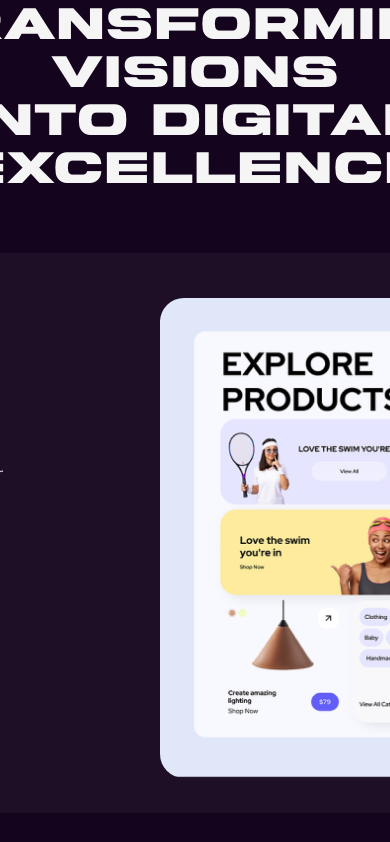
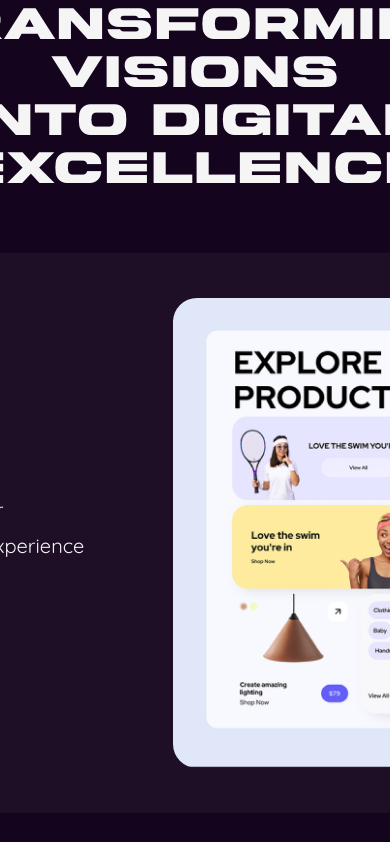
Before and after one commit to AlexisChesneau/Portfolio, a React (Vite) app: page / in a window 390 px wide. Shown: the part 2221-3063 px from the top of the page. Built offline with nearby package versions, Linux system fonts and the light colour scheme.

Commit message:
correcting responsive

```diff
--- a/src/components/Profil.jsx
+++ b/src/components/Profil.jsx
@@ -3,7 +3,7 @@ import CustomButton from "./CustomButton";
 export default function Profil() {
   return (
     <section>
-      <div className="w-full h-[1px] bg-white absolute top-[41%] opacity-60"></div>
+      <div className="w-full h-[1px] bg-white absolute top-[30%] opacity-60 max-[1920px]:top-[41%]"></div>
       <div className="w-[1px] h-[51.4rem] bg-white absolute left-[62%] opacity-60"></div>
       <header className="flex items-center justify-between pt-12 px-24">
         <h3 className="text-5xl">PortFolio</h3>
--- a/src/components/Projet.jsx
+++ b/src/components/Projet.jsx
@@ -21,7 +21,7 @@ export default function Projet() {
             <p className="pt-32">{project.date}</p>
           </div>
           <img
-            className={`w-[40rem] h-[30rem] rounded-3xl ${
+            className={`h-[100%] rounded-3xl ${
               idx % 2 === 1 ? "mr-20" : "ml-20"
             }`}
             src={project.src}
--- a/tailwind.config.js
+++ b/tailwind.config.js
@@ -2,6 +2,16 @@
 module.exports = {
   content: ["./index.html", "./src/**/*.{js,ts,jsx,tsx}"],
   theme: {
+    screens: {
+      tablet: "640px",
+      // => @media (min-width: 640px) { ... }
+
+      laptop: "1024px",
+      // => @media (min-width: 1024px) { ... }
+
+      desktop: "1280px",
+      // => @media (min-width: 1280px) { ... }
+    },
     extend: {
       colors: {
         primary: "#111827",
```
